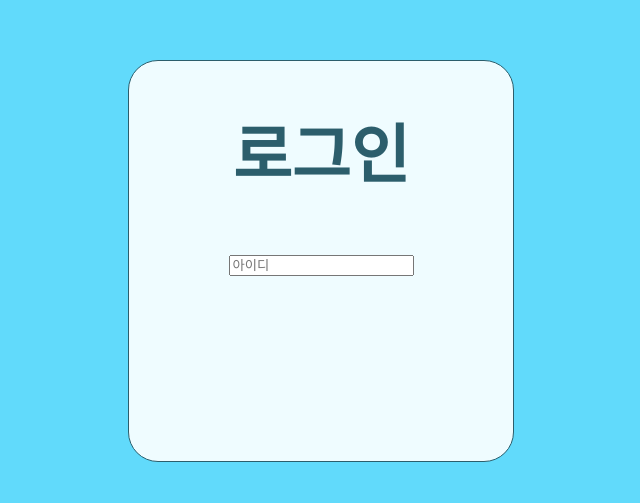
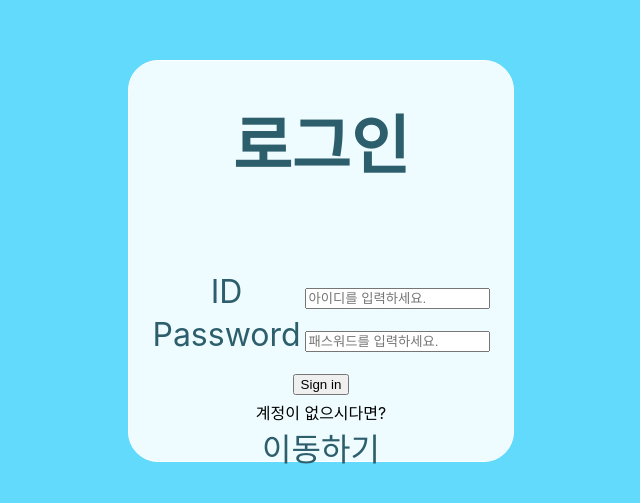
Before and after one commit to sbj07/groupworks, a React (Create React App) app in the folder groupworksreactapp/: page /login in a window 1280 px wide. Shown: the part 139-642 px from the top of the page, without its empty margins (319-959 px from the left). Built offline with nearby package versions, Linux system fonts and the light colour scheme.

Commit message:
[로그인추가]

```diff
--- a/groupworksreactapp/package.json
+++ b/groupworksreactapp/package.json
@@ -8,6 +8,7 @@
     "@testing-library/user-event": "^13.5.0",
     "react": "^18.2.0",
     "react-dom": "^18.2.0",
+    "react-modal": "^3.16.1",
     "react-router-dom": "^6.21.2",
     "react-scripts": "5.0.1",
     "styled-components": "^6.1.8",
--- a/groupworksreactapp/src/App.jsx
+++ b/groupworksreactapp/src/App.jsx
@@ -1,11 +1,20 @@
-import { BrowserRouter } from 'react-router-dom';
+import { BrowserRouter, Routes, Route, Link } from 'react-router-dom';
 import './App.css';
 import Layout from './component/Layout';
+import RouteSet from './RouteSet';
+import Login from './component/authentication/login/Login';
+import SignUp from './component/authentication/signup/SignUp';
+
 
 function App() {
+
   return (
     <BrowserRouter>
-      <Layout />
+      <Routes>
+        <Route path='/login' element={<Login />}></Route>
+        <Route path='/sign-up' element={<SignUp />}></Route>
+        <Route path='*' element={<Layout />}/>
+      </Routes>
     </BrowserRouter>
   );
 }
--- /dev/null
+++ b/groupworksreactapp/src/RouteSet.jsx
@@ -0,0 +1,21 @@
+import React from 'react';
+import { Link, Route, Routes, useNavigate } from 'react-router-dom';
+import Login from './component/authentication/login/Login';
+import SignUp from './component/authentication/signup/SignUp';
+import Home from './component/Home';
+import NoticeMain from './component/notice/NoticeMain';
+import OrganMain from './component/organ/OrganMain';
+import Main from './component/Main';
+import Layout from './component/Layout';
+import Sidebar from './component/sidebar/Sidebar';
+
+const RouteSet = () => {
+    return (
+        <Routes>
+            <Route path='/login' element={<Login />}></Route>
+            <Route path='/sign-up' element={<SignUp />}></Route>
+        </Routes>
+    );
+};
+
+export default RouteSet;
--- a/groupworksreactapp/src/component/Layout.jsx
+++ b/groupworksreactapp/src/component/Layout.jsx
@@ -1,8 +1,10 @@
-import React from 'react';
+import React, { useEffect } from 'react';
 import styled from 'styled-components';
 import Main from './Main';
 import Sidebar from './sidebar/Sidebar';
-import Login from './login/Login';
+import { Link, useNavigate } from 'react-router-dom';
+import Login from './authentication/login/Login';
+import Home from './Home';
 
 const StyledLayoutDiv = styled.div`
     width: 100vw;
@@ -14,21 +16,21 @@ const StyledLayoutDiv = styled.div`
     place-items: center center;
 `;
 
-const loginMemberNo = sessionStorage.getItem("loginMemberNo");
 const Layout = () => {
+    const loginMemberNo = sessionStorage.getItem("loginMemberNo");
+    const navigate = useNavigate();
+    useEffect(() => {
+        if (loginMemberNo === null) {
+            navigate("/login");
+        }
+    }, [loginMemberNo, navigate]);
+
     return (
-        <>
-        {
-            loginMemberNo === null
-            ?
-            <Login />
-            :
-            <StyledLayoutDiv>
-                <Sidebar />
-                <Main />
-                </StyledLayoutDiv>
-        }
-        </>
+        loginMemberNo !== null &&
+        <StyledLayoutDiv>
+            <Sidebar />
+            <Main />
+        </StyledLayoutDiv>
     );
 };
 
--- /dev/null
+++ b/groupworksreactapp/src/component/authentication/login/Login.jsx
@@ -0,0 +1,109 @@
+import React, { useState } from 'react';
+import { Link, useNavigate } from 'react-router-dom';
+import styled from 'styled-components';
+
+const StyledLoginDiv = styled.div`
+    height: 100vh;
+    background-color: #61dafb;
+    display: flex;
+    justify-content: center;
+    align-items: center;
+`;
+
+const StyeldLoginForm = styled.div`
+    display: flex;
+    flex-direction: column;
+    align-items: center;
+    justify-content: center;
+    text-align: center;
+
+    width: 30%;
+    height: 50%;
+    background-color: #effcff;
+    border: 1px solid white;
+    border-radius: 30px;
+    color: #2c5e6c;
+    font-size: 2rem;
+    & > label {
+        color: black;
+        font-size: 1rem;
+    }
+`;
+const Login = () => {
+
+    const navigate = useNavigate();
+    const [memberVo , setMemberVo] = useState({
+        id : "" ,
+        pwd : ""
+    });
+
+    const handleInputChange = (event) => {
+        const {name, value} = event.target;
+
+        setMemberVo( {
+            ...memberVo ,
+            [name] : value
+        } );
+    };
+
+    // API 호출
+    const handleLoginSubmit = (event) => {
+    event.preventDefault();
+
+    fetch("http://127.0.0.1:8888/app/api/member", {
+      method: "POST",
+      headers: {
+        "Content-Type": "application/json"
+      },
+      body: JSON.stringify(memberVo)
+    })
+    .then( resp => resp.json() )
+    .then( data => {
+      if(data.msg === 'okay') {
+        sessionStorage.setItem("loginMemberNo", data.loginMemberNo);
+        navigate("/");
+      }else {
+        alert("로그인 실패, 다시 시도해 주세요.");
+      }
+    } )
+  };
+
+    return (
+        <StyledLoginDiv>
+            <StyeldLoginForm>
+                <h1>로그인</h1>
+                <br />
+                <form onSubmit={handleLoginSubmit}>
+                    <table>
+                        <tr>
+                            <td>
+                                <label>ID</label>
+                            </td>
+                            <td>
+                                <input type="text" name="id" placeholder='아이디를 입력하세요.' onChange={handleInputChange}/>
+                            </td>
+                        </tr>
+                        <tr>
+                            <td>
+                                <label>Password</label>
+                            </td>
+                            <td>
+                                <input type="password" name="pwd" placeholder='패스워드를 입력하세요.' onChange={handleInputChange} />
+                            </td>
+                        </tr>
+                        <tr>
+                            <td colSpan={2}>
+                                <button>Sign in</button>
+                            </td>
+                        </tr>
+                    </table>
+                </form>
+
+                <label>계정이 없으시다면?</label>
+                <Link to="/sign-up">이동하기</Link>
+            </StyeldLoginForm>
+        </StyledLoginDiv>
+    );
+};
+
+export default Login;
--- /dev/null
+++ b/groupworksreactapp/src/component/authentication/signup/SignUp.jsx
@@ -0,0 +1,11 @@
+import React from 'react';
+
+const SignUp = () => {
+    return (
+        <div>
+            saddsa
+        </div>
+    );
+};
+
+export default SignUp;
--- a/groupworksreactapp/src/component/login/Login.jsx
+++ /dev/null
@@ -1,36 +0,0 @@
-import React from 'react';
-import styled from 'styled-components';
-
-const StyledLoginDiv = styled.div`
-    height: 100vh;
-    background-color: #61dafb;
-    display: flex;
-    justify-content: center;
-    align-items: center;
-`;
-
-const StyeldLoginForm = styled.div`
-    text-align: center;
-    width: 30%;
-    height: 50%;
-    background-color: #effcff;
-    border: 1px solid #2c5e6c;
-    border-radius: 30px;
-    color: #2c5e6c;
-    font-size: 2rem;
-`;
-const Login = () => {
-    return (
-        <StyledLoginDiv>
-            <StyeldLoginForm>
-                <h1>로그인</h1>
-                <form onSubmit={console.log("ok")}>
-                    <input type="text" name="id" placeholder='아이디' />
-
-                </form>
-            </StyeldLoginForm>
-        </StyledLoginDiv>
-    );
-};
-
-export default Login;
```
Also changed, not shown: 2 other files (tests, documents, lock files or other folders).
